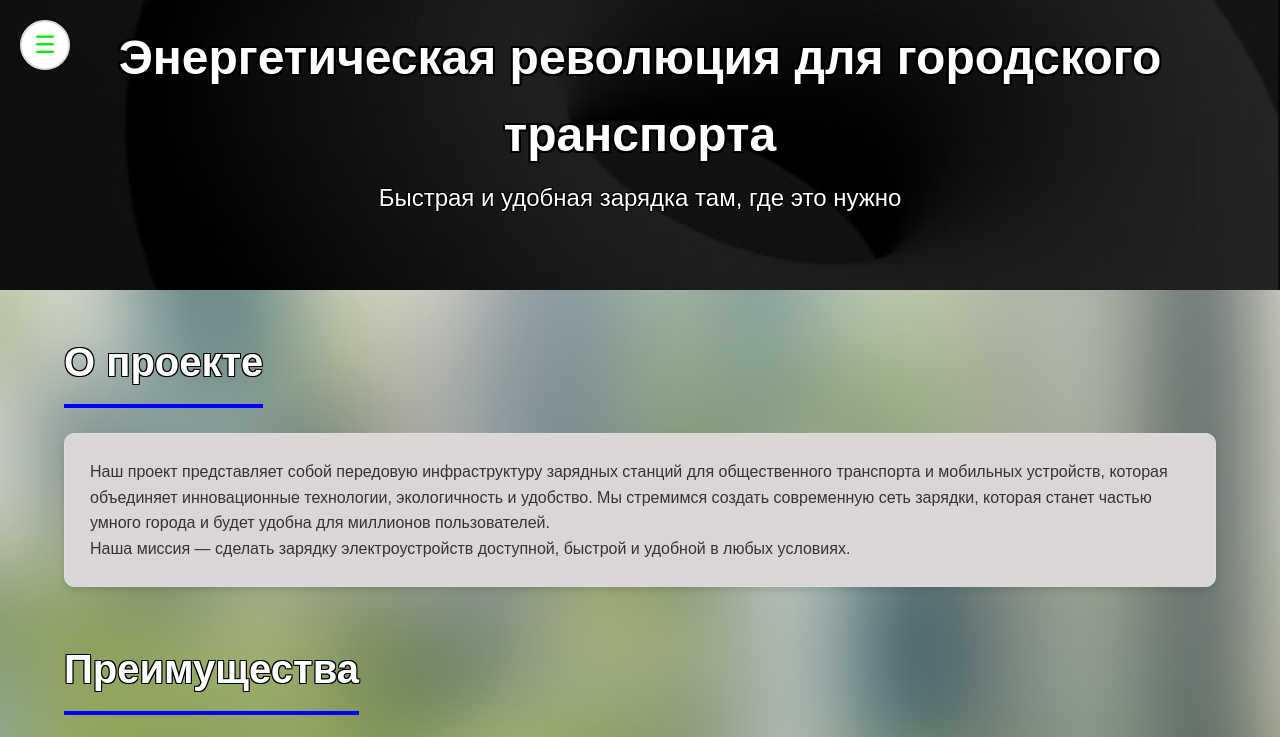
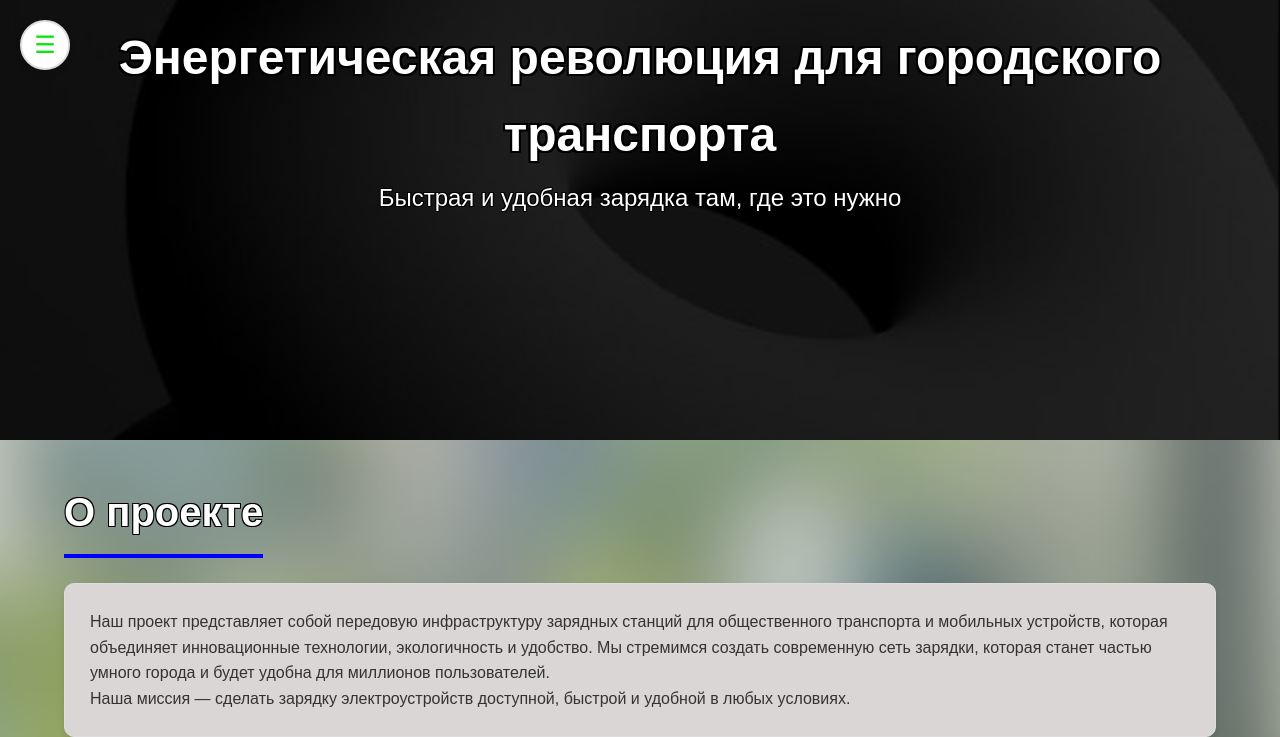
Before and after one commit to DnB-chargers/info, a plain HTML site: page index.html in a window 1280 px wide. Shown: the top 737 px of the page. Drawn offline with Linux system fonts and the light colour scheme.

Commit message:
index.html

```diff
--- a/index.html
+++ b/index.html
@@ -36,7 +36,7 @@
             color: #fff;
             padding: 20px 10px;
             text-align: center;
-            height: 250px; /* Высота шапки */
+            height: 400px; /* Высота шапки */
             position: relative; /* Для позиционирования текста поверх фона */
         }
         header::before {
```
